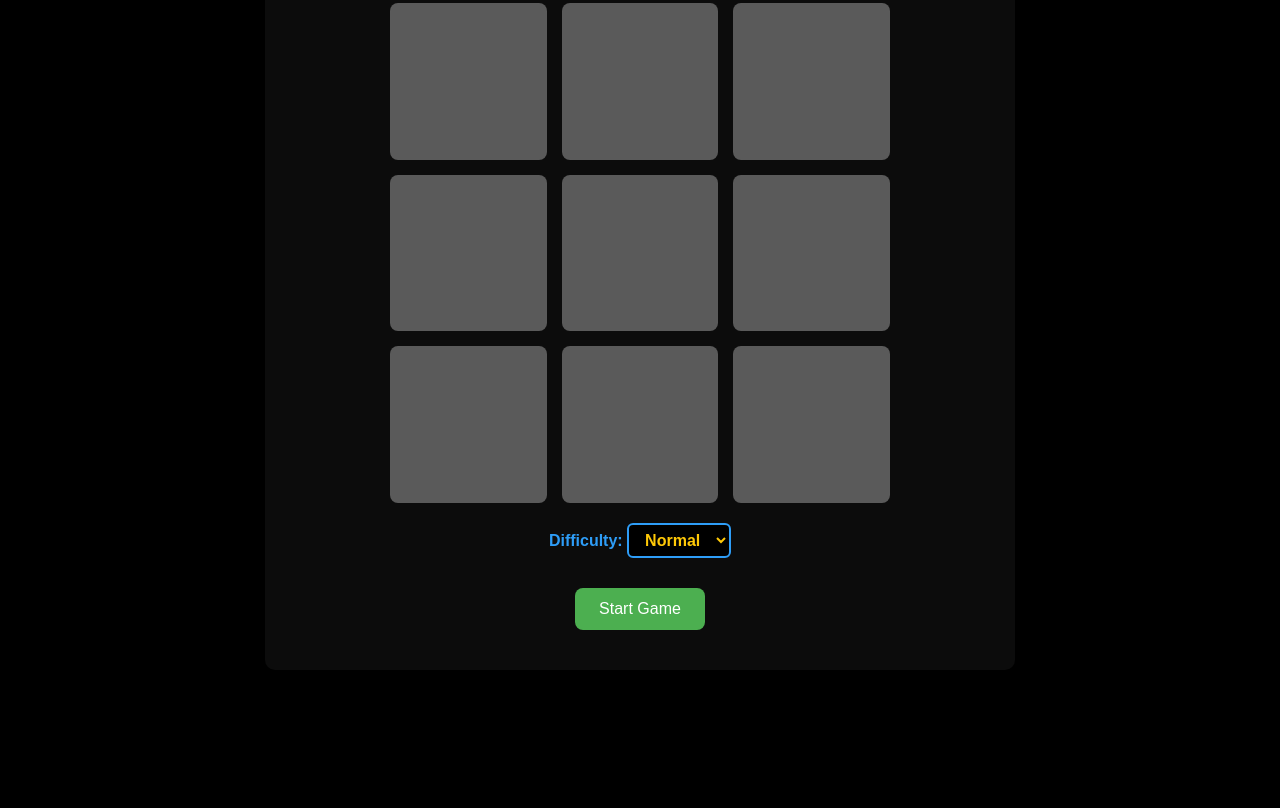
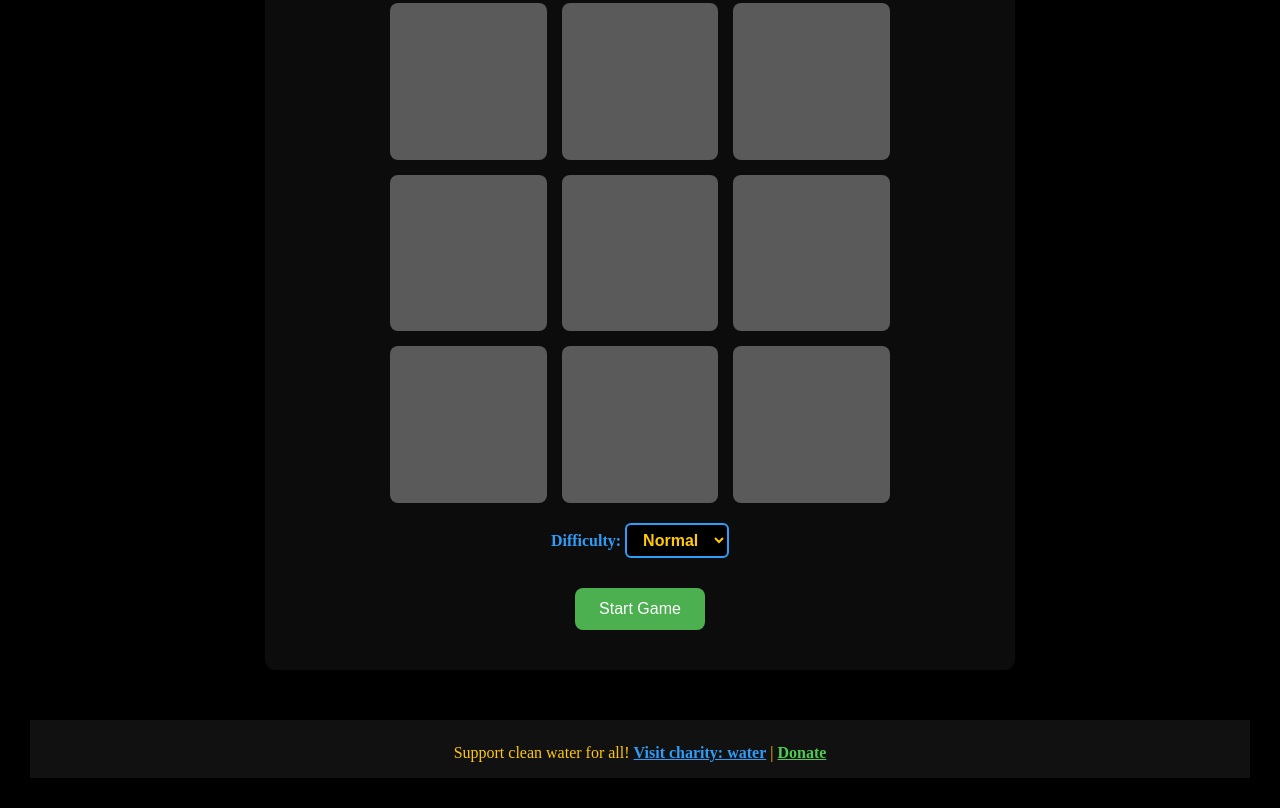
Before and after one commit to PIJAMA55/Water-Whack, a plain HTML site: page index.html in a window 1280 px wide. Shown: the part 579-1387 px from the top of the page. Before the commit the page ends 1329 px from the top, so only its background shows below. Drawn offline with Linux system fonts and the light colour scheme.

Commit message:
Finish the Game

```diff
--- a/index.html
+++ b/index.html
@@ -37,4 +37,12 @@
   </div>
   <script src="script.js"></script>
 </body>
+<footer style="background:#111; color:#FFC907; text-align:center; padding:24px 0 16px 0; margin-top:40px; font-size:1rem;">
+  <div>
+    <span>Support clean water for all! </span>
+    <a href="https://www.charitywater.org/" target="_blank" style="color:#2E9DF7; text-decoration:underline; font-weight:bold;">Visit charity: water</a>
+    <span> | </span>
+    <a href="https://www.charitywater.org/donate" target="_blank" style="color:#4FCB53; text-decoration:underline; font-weight:bold;">Donate</a>
+  </div>
+</footer>
 </html>
--- a/script.js
+++ b/script.js
@@ -132,5 +132,9 @@ document.querySelector('.game-grid').addEventListener('click', function(e) {
   if (e.target.classList.contains('water-can')) {
     currentCans++;
     document.getElementById("current-cans").innerHTML = currentCans;
+    // Remove the can so it can't be clicked again
+    if (e.target.parentElement) {
+      e.target.parentElement.innerHTML = '';
+    }
   }
 });
--- a/style.css
+++ b/style.css
@@ -23,7 +23,7 @@ Fonts:
 }
 
 body {
-  font-family: Arial, sans-serif;
+  font-family: 'Proxima Nova', 'Avenir', "sans-serif";
   margin: 0;
   padding: 30px;
   background-color: #000000;
```
